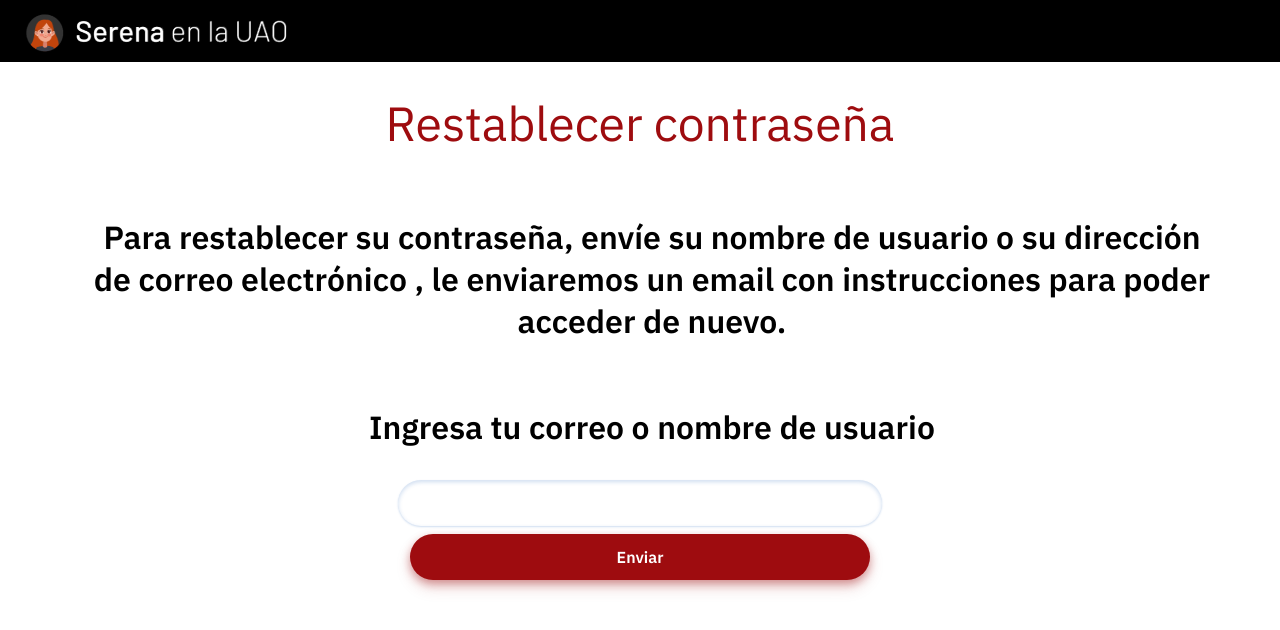
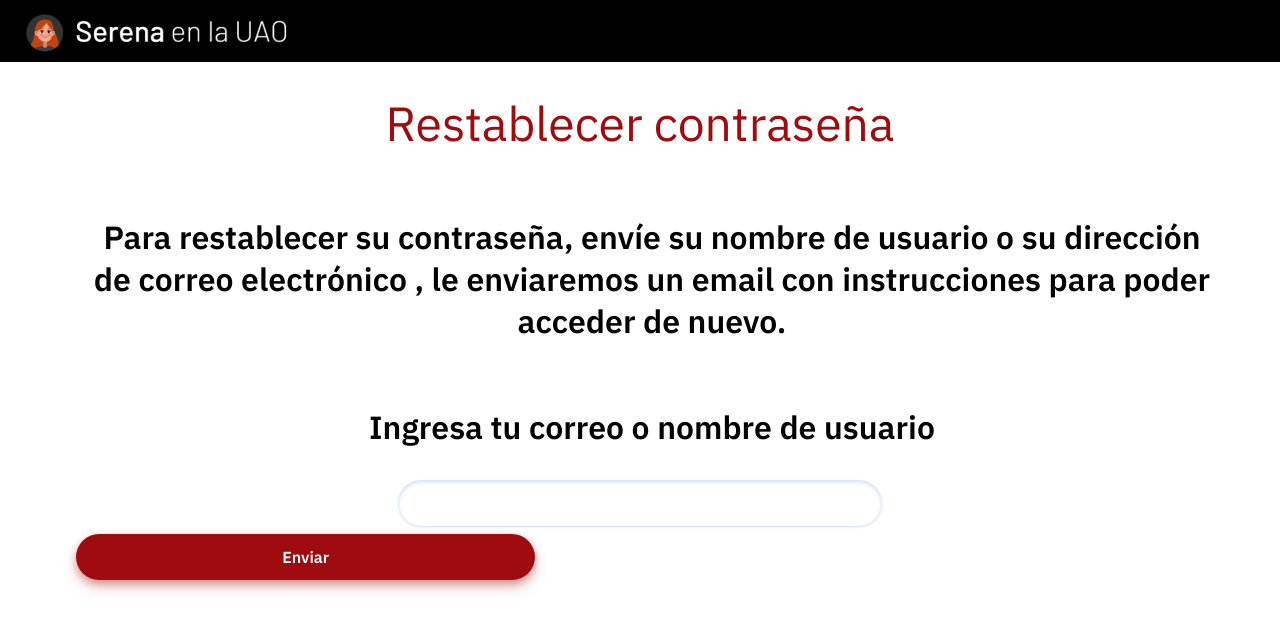
Before and after one commit to wildchamo/SerenaUAO, a React (Create React App) app in the folder finalweb/: page /restablecer in a window 1280 px wide. Shown: the top 630 px of the page. Built offline with nearby package versions, Linux system fonts and the light colour scheme.

Commit message:
normalizar boton

```diff
--- a/finalweb/src/paginas/restablecer/restablecer.js
+++ b/finalweb/src/paginas/restablecer/restablecer.js
@@ -19,9 +19,10 @@ class Restablecer extends Component {
                 <p>Ingresa tu correo o nombre de usuario</p>
                 <Campo tamaño="campo-s" tipo="texto"/>
 
-                <Link to="/">
+                {/* <Link to="/">
                         <Boton tamaño="boton1" titulo="Enviar"></Boton>
-                    </Link>
+                    </Link> */}
+                        <Boton tamaño="boton1" titulo="Enviar"></Boton>
                 </div>
 
 
```
